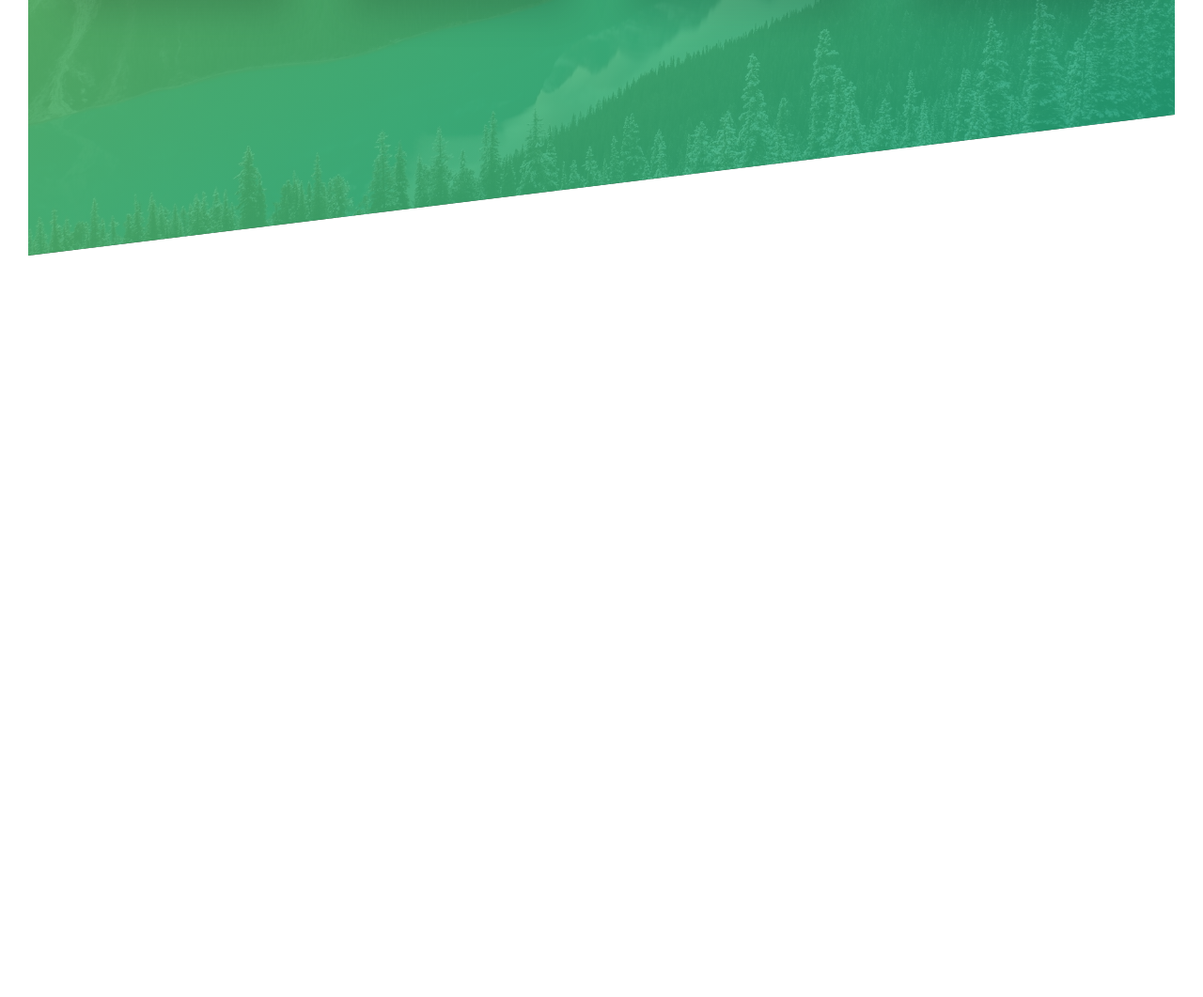
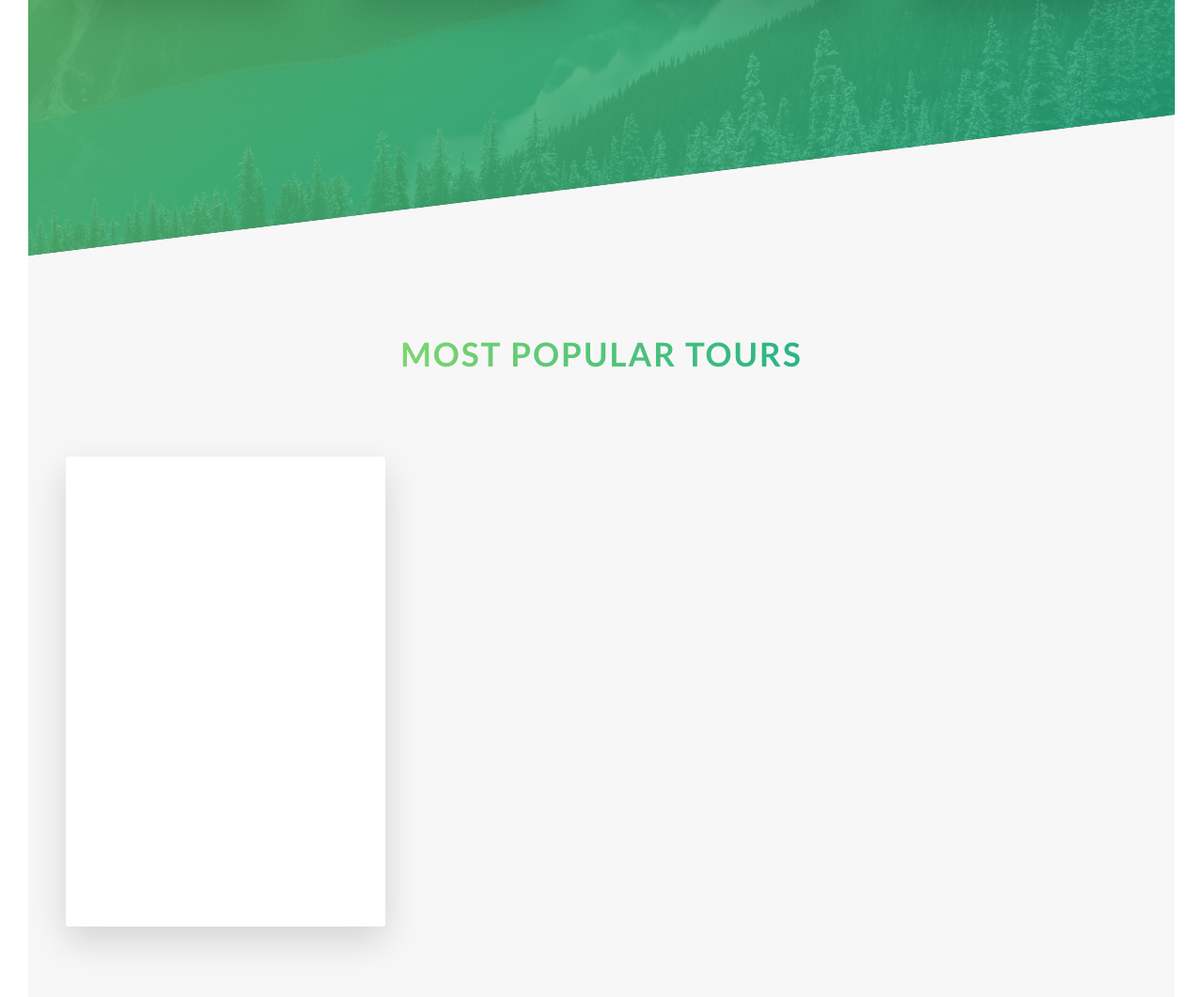
Before and after one commit to thapaRoyal/Natours, a website: page index.html in a window 1280 px wide. Shown: the part 2014-3075 px from the top of the page at 94% size. Before the commit the page ends 2286 px from the top, so only its background shows below. Drawn offline with Linux system fonts and the light colour scheme.

Commit message:
tours section part 1

```diff
--- a/index.html
+++ b/index.html
@@ -83,8 +83,7 @@
         </div>
       </section>
       <!-- !about -->
-
-      <!-- section -->
+      <!-- features  -->
       <section class="section-features">
         <div class="row">
           <div class="col-1-of-4">
@@ -137,7 +136,26 @@
           </div>
         </div>
       </section>
-      <!-- !section -->
+      <!-- !features -->
+      <!-- popular tours section -->
+      <section class="section-tours">
+        <div class="u-center-text u-margin-bottom-big">
+          <h2 class="heading-secondary">Most popular tours</h2>
+        </div>
+        <div class="row">
+          <div class="col-1-of-3">
+            <div class="card">
+              <div class="card__side card__side--front">front</div>
+              <div class="card__side card__side--back card__side--back-1">
+                back
+              </div>
+            </div>
+          </div>
+          <div class="col-1-of-3"></div>
+          <div class="col-1-of-3"></div>
+        </div>
+      </section>
+      <!-- !popular tours section -->
     </main>
   </body>
 </html>
--- a/sass/abstracts/_variables.scss
+++ b/sass/abstracts/_variables.scss
@@ -1,3 +1,4 @@
+// COLORS
 $color-primary: #55c57a;
 $color-primary-light: #7ed56f;
 $color-primary-dark: #28b485;
@@ -6,6 +7,12 @@
 $color-black: #000;
 $color-grey-light-1: #f7f7f7;
 
+$color-secondary-light: #ffb900;
+$color-secondary-dark: #ff7730;
+
+$color-tertiary-light: #2998ff;
+$color-tertiary-dark: #5643fa;
+
 // FONT
 $default-font-size: 1.6rem;
 
--- /dev/null
+++ b/sass/components/_card.scss
@@ -0,0 +1,42 @@
+.card {
+  perspective: 150rem;
+  -moz-perspective: 150rem;
+  position: relative;
+  height: 50rem;
+
+  &__side {
+    color: #fff;
+    font-size: 2rem;
+    height: 50rem;
+    transition: all 0.8s ease;
+    position: absolute;
+    top: 0;
+    left: 0;
+    width: 100%;
+    backface-visibility: hidden;
+    border-radius: 3px;
+    box-shadow: 0 1.5rem 4rem rgba($color-black, 0.15);
+
+    &--front {
+      background-color: $color-white;
+    }
+    &--back {
+      transform: rotateY(180deg);
+
+      &-1 {
+        background-image: linear-gradient(
+          to right bottom,
+          $color-secondary-light,
+          $color-secondary-dark
+        );
+      }
+    }
+  }
+
+  &:hover &__side--front {
+    transform: rotateY(180deg);
+  }
+  &:hover &__side--back {
+    transform: rotateY(0deg);
+  }
+}
--- a/sass/components/_feature-box.scss
+++ b/sass/components/_feature-box.scss
@@ -17,6 +17,7 @@
       $color-primary-dark
     );
     -webkit-background-clip: text;
+    background-clip: text;
     color: transparent;
   }
 
--- a/sass/main.scss
+++ b/sass/main.scss
@@ -10,6 +10,7 @@
 @import "./components/button";
 @import "./components/composition";
 @import "./components/feature-box";
+@import "./components/card";
 
 @import "./layout/header";
 @import "./layout/grid";
--- a/sass/pages/_home.scss
+++ b/sass/pages/_home.scss
@@ -19,3 +19,9 @@
     transform: skewY(7deg);
   }
 }
+
+.section-tours {
+  background-color: $color-grey-light-1;
+  padding: 25rem 0 50rem 0;
+  margin-top: -10rem;
+}
```
Also changed, not shown: css/style.css.
